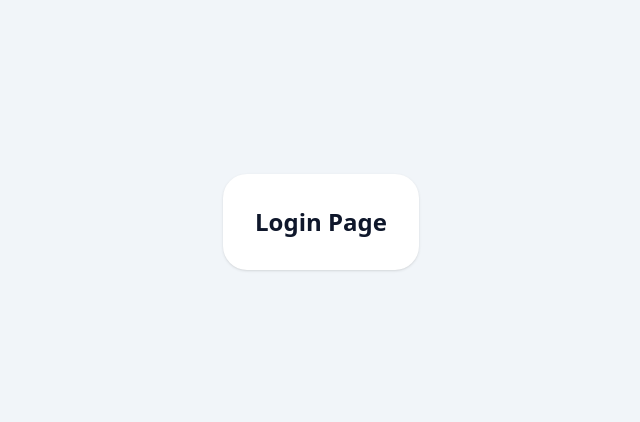
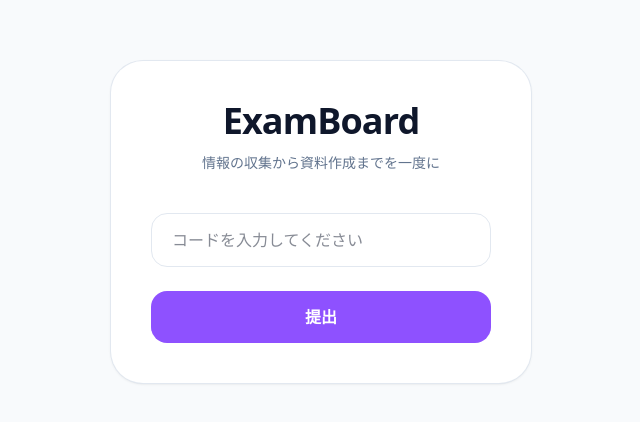
Before and after one commit to mingurr/examboard, a React (Vite) app: page /login in a window 1280 px wide. Shown: the part 178-600 px from the top of the page, without its empty margins (319-959 px from the left). Built offline with nearby package versions, Linux system fonts and the light colour scheme.

Commit message:
feat: add login page

```diff
--- a/src/pages/LoginPage.tsx
+++ b/src/pages/LoginPage.tsx
@@ -1,8 +1,46 @@
+import { useState } from "react";
+import { useNavigate } from "react-router";
+
 export default function LoginPage() {
+  const navigate = useNavigate();
+  const [academyCode, setAcademyCode] = useState("");
+
+  const handleSubmit = (event: React.FormEvent<HTMLFormElement>) => {
+    event.preventDefault();
+    navigate("/search");
+  };
+
   return (
-    <div className="flex min-h-screen items-center justify-center bg-slate-100">
-      <div className="rounded-3xl bg-white p-8 shadow-sm">
-        <h1 className="text-2xl font-bold text-slate-900">Login Page</h1>
+    <div className="flex min-h-screen items-center justify-center bg-slate-50 px-6">
+      <div className="w-full max-w-[420px] rounded-[32px] bg-white p-10 shadow-sm ring-1 ring-slate-200">
+        <div className="text-center">
+          <h1 className="text-4xl font-extrabold tracking-tight text-slate-900">
+            ExamBoard
+          </h1>
+          <p className="mt-3 text-sm text-slate-500">
+            情報の収集から資料作成までを一度に
+          </p>
+        </div>
+
+        <form onSubmit={handleSubmit} className="mt-10 space-y-6">
+          <div className="space-y-2">
+            <input
+              id="academyCode"
+              type="text"
+              value={academyCode}
+              onChange={(event) => setAcademyCode(event.target.value)}
+              placeholder="コードを入力してください"
+              className="w-full rounded-2xl border border-slate-200 bg-white px-5 py-3.5 text-base text-slate-900 outline-none transition focus:border-violet-400 focus:ring-2 focus:ring-violet-100"
+            />
+          </div>
+
+          <button
+            type="submit"
+            className="w-full rounded-2xl bg-violet-500 px-5 py-3.5 text-base font-semibold text-white transition hover:bg-violet-600"
+          >
+            提出
+          </button>
+        </form>
       </div>
     </div>
   );
```
